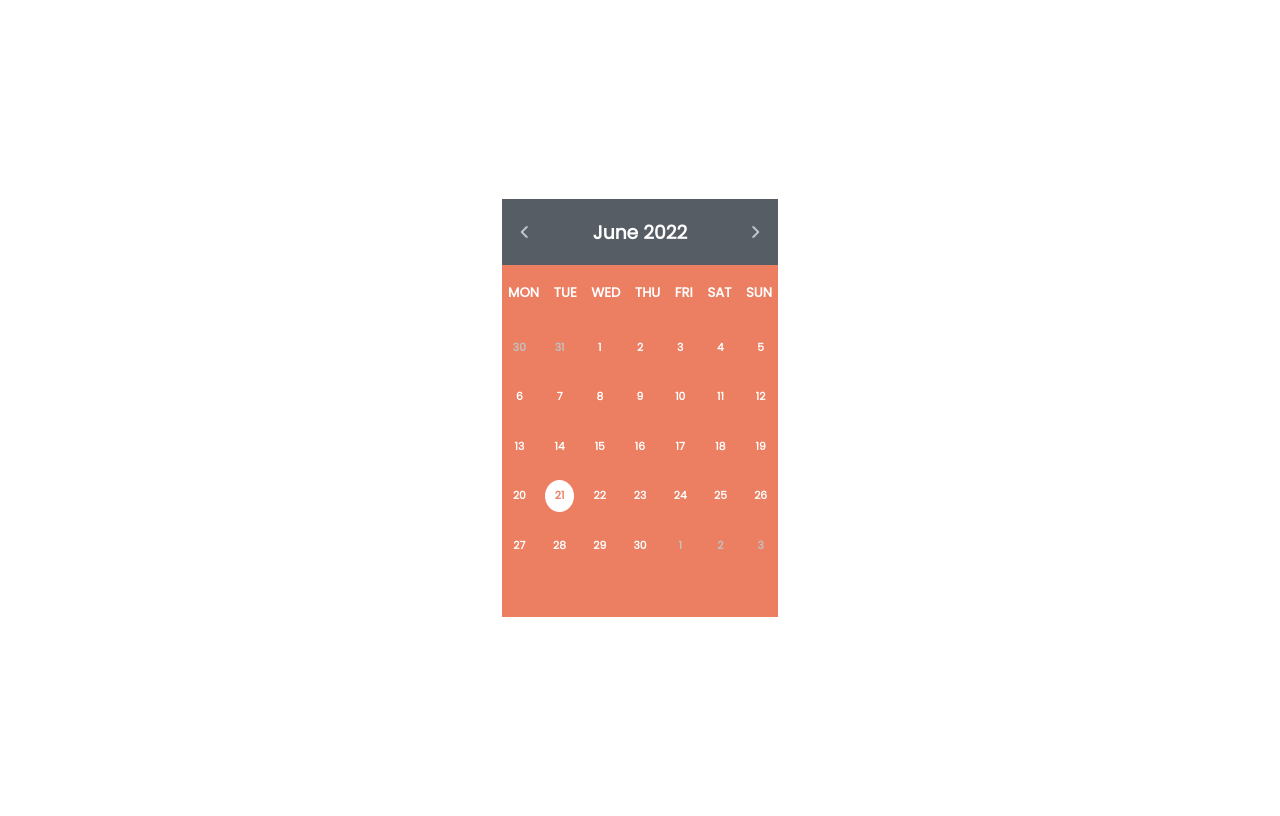
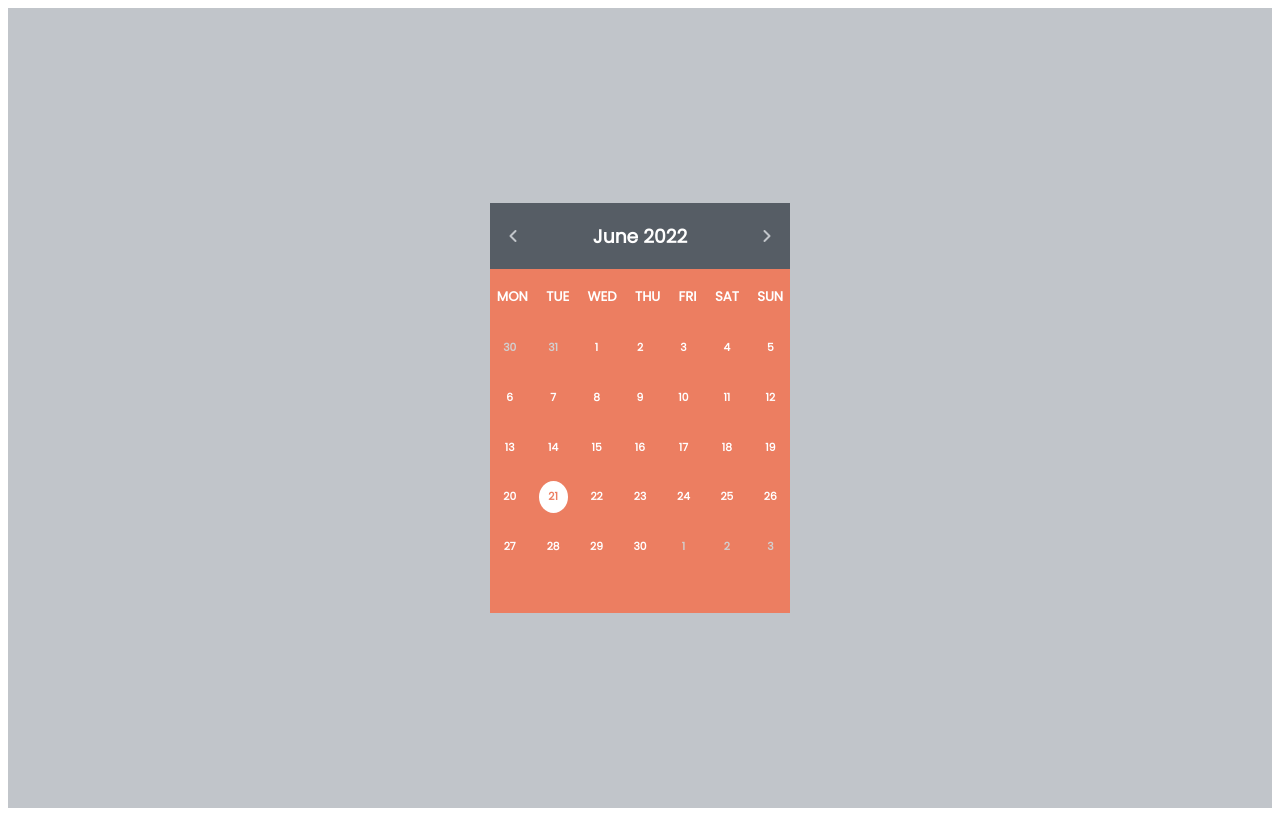
Before and after one commit to Shahbaz-Khawaja/calender, a plain HTML site: page index.html in a window 1280 px wide. Drawn offline with Linux system fonts and the light colour scheme.

Commit message:
completed calendar almost

```diff
--- a/scripts/main.js
+++ b/scripts/main.js
@@ -1,10 +1,7 @@
 window.onload = () => {
-  document.querySelectorAll('.not-active').forEach(item => {
-      item.addEventListener('click', event => {
-        highlight(event.currentTarget.id);
-      })
-    });
+  calender();
 }
+
 const date = new Date();
 const weekDays = ["MON", "TUE", "WED", "THU", "FRI", "SAT", "SUN"];
 const monthNames = [
@@ -26,25 +23,23 @@ const daysInCurrentMonth = (year, month) => {
   return new Date(year, month, 0).getDate();
 };
 
-const currentMonth = date.getMonth() + 1;
-const currentMonthName = monthNames[date.getMonth()];
-const currentYear = date.getFullYear();
+const calender = () => {
+  const currentMonth = date.getMonth() + 1;
+  const currentMonthName = monthNames[date.getMonth()];
+  const currentYear = date.getFullYear();
+  const todayIndex = date.getDay();
+  const lastDayIndex = new Date(currentYear, currentMonth, 0).getDay();
 
+  const currentmonthDays = daysInCurrentMonth(currentYear, currentMonth);
+  const prevMonthDays = daysInCurrentMonth(currentYear, currentMonth - 1);
+  const nextMonthDays = 7 - lastDayIndex;
 
-const calender = (currMonth, currMonthName, currYear) => {
-  const firstDayIndex = date.getDay();
-  const lastDayIndex = new Date(currYear, currMonth, 0).getDay();
-
-  const monthDays = daysInCurrentMonth(currYear, currMonth);
-  const prevMonthDays = daysInCurrentMonth(currYear, currMonth - 1);
-
-  const nextDays = 7 - lastDayIndex;
   const weekDay = document.querySelector(".week-days");
   const monthDay = document.querySelector(".month-days");
 
   document.querySelector(
     ".month-year"
-  ).innerHTML = `<h3>${currMonthName} ${currentYear}</h3>`;
+  ).innerHTML = `<h3>${currentMonthName} ${currentYear}</h3>`;
 
   weekDay.innerHTML = ``;
   for (let i = 0; i < weekDays.length; i++) {
@@ -52,39 +47,43 @@ const calender = (currMonth, currMonthName, currYear) => {
   }
 
   monthDay.innerHTML = ``;
-  for(x = firstDayIndex; x > 0; x--){
-    monthDay.innerHTML +=`<h6 class="faint">${prevMonthDays - x + 1}</h6>`
+  for (x = todayIndex; x > 0; x--) {
+    monthDay.innerHTML += `<h6 class="faint">${prevMonthDays - x + 1}</h6>`;
   }
 
-  for (let i = 1; i <= monthDays; i++) {
-    if(i === date.getDate() && date.getMonth() === new Date().getMonth()){
-      monthDay.innerHTML += `<h6 class="not-active active" id="${i}">${i}</h6>`;
-    }else{
-      monthDay.innerHTML += `<h6 class="not-active" id="${i}">${i}</h6>`;
+  for (let i = 1; i <= currentmonthDays; i++) {
+    if (i === date.getDate() && date.getMonth() === new Date().getMonth()) {
+      monthDay.innerHTML += `<h6 class="not-active active" id="${i}${currentMonthName}">${i}</h6>`;
+    } else {
+      monthDay.innerHTML += `<h6 class="not-active" id="${i}${currentMonthName}">${i}</h6>`;
     }
   }
 
-  for(let i = 1; i <= nextDays; i++){
-    monthDay.innerHTML +=`<h6 class="faint">${i}</h6>`
+  for (let i = 1; i <= nextMonthDays; i++) {
+    monthDay.innerHTML += `<h6 class="faint">${i}</h6>`;
   }
+
+  document.querySelectorAll('.not-active').forEach(item => {
+    item.addEventListener('click', event => {
+      highlight(event.currentTarget.id);
+    })
+  });
 };
 
 const nextMonth = () => {
   date.setMonth(date.getMonth() + 1);
-  const currentMonthName = monthNames[date.getMonth()];
-  calender(date.getMonth() + 1, currentMonthName, currentYear);
+  calender();
 };
 
 const prevMonth = () => {
   date.setMonth(date.getMonth() - 1);
-  const currentMonthName = monthNames[date.getMonth()];
-  calender(date.getMonth() + 1, currentMonthName, currentYear);
+  calender();
 };
 
-calender(currentMonth, currentMonthName, currentYear);
-
 const highlight = (elementId) => {
-  console.log(`as${elementId}`);
-  document.querySelector('.active').classList.remove('active');
-  document.getElementById(elementId).classList.add('active');
-}
+  let isActiveExist = document.getElementsByClassName('active');
+  if(isActiveExist.length) {
+    document.querySelector(".active").classList.remove("active");
+  }
+  document.getElementById(elementId).classList.add("active");
+};
--- a/styles/style.css
+++ b/styles/style.css
@@ -5,6 +5,7 @@ main{
     align-items: center;
     font-family: 'Poppins', sans-serif;
     color: white;
+    background-color: #C1C5CA;
     height: 100vh;
 }
 
@@ -17,7 +18,7 @@ main{
     justify-content: space-between;
     align-items: center;
     background-color: #565D65;
-    max-height: 8rem;
+    /* max-height: 10rem; */
 
 }
 
@@ -33,9 +34,8 @@ main{
 }
 
 .days-area{
-    height: 22rem;
+    height: 21.5rem;
     background-color: #EC7E61;
-
 }
 
 .week-days{
@@ -52,12 +52,12 @@ main{
     display: grid;
     grid-template-columns: repeat(7, 1fr);
     gap: 0.3rem;
-    margin-top: 1rem;
+    margin-top: 0.8rem;
 }
 
 .month-days > h6{
     text-align: center;
-    margin: 0.4rem 0.2rem;
+    margin: 0.4rem 0.3rem;
     border-radius: 50%;
     padding: 0.5rem;
 
@@ -69,7 +69,7 @@ main{
 }
 
 .faint{
-    color: rgb(194, 194, 194);
+    color: rgb(210, 207, 207);
 }
 
 .active{
```
